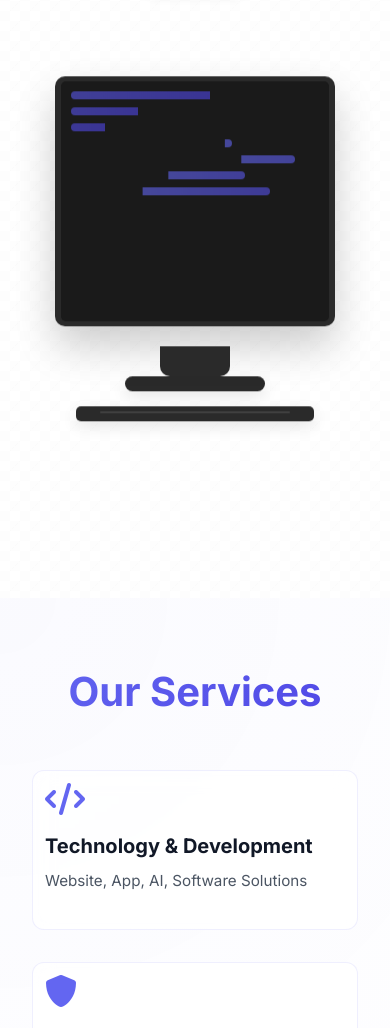
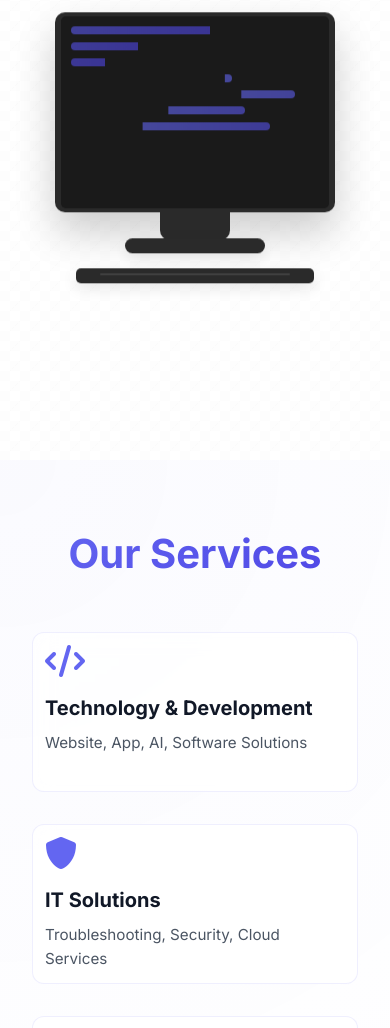
Before and after one commit to izhan0102/Queckir, a website: page public/index.html in a window 390 px wide. Shown: the part 809-1837 px from the top of the page. Drawn offline with Linux system fonts and the light colour scheme.

Commit message:
Fixed mobile menu functionality, computer monitor display, and removed underline from explore services button

```diff
--- a/public/css/style.css
+++ b/public/css/style.css
@@ -198,6 +198,9 @@ nav {
     position: relative;
     margin: 2rem auto;
     animation: float 6s ease-in-out infinite;
+    display: flex;
+    flex-direction: column;
+    align-items: center;
 }
 
 .computer-monitor {
@@ -212,6 +215,7 @@ nav {
     display: block !important;
     opacity: 1 !important;
     visibility: visible !important;
+    margin-bottom: 0;
 }
 
 .monitor-screen {
@@ -262,20 +266,23 @@ nav {
 /* Monitor Stand */
 .monitor-stand {
     width: 20%;
-    height: 15%;
+    height: 60px;
     background: #2a2a2a;
-    margin: 0 auto;
+    margin: -2px auto 0;
     border-radius: 0 0 10px 10px;
     position: relative;
+    z-index: 1;
 }
 
 .monitor-base {
     width: 40%;
     height: 20px;
     background: #2a2a2a;
-    margin: 0 auto;
+    margin: -2px auto 0;
     border-radius: 10px;
     box-shadow: 0 5px 15px rgba(0, 0, 0, 0.1);
+    position: relative;
+    z-index: 2;
 }
 
 /* Keyboard */
@@ -287,6 +294,7 @@ nav {
     border-radius: 5px;
     position: relative;
     box-shadow: 0 5px 15px rgba(0, 0, 0, 0.1);
+    z-index: 3;
 }
 
 .keyboard::before {
@@ -325,21 +333,24 @@ nav {
     .hero-image {
         max-width: 100%;
         height: auto;
+        margin: 1rem auto;
     }
 
     .computer-monitor {
         min-height: 250px;
-        margin-bottom: 20px;
+        margin-bottom: 0;
     }
 
     .monitor-stand {
         width: 25%;
-        height: 30px;
+        height: 40px;
+        margin-top: -2px;
     }
 
     .monitor-base {
         width: 50%;
         height: 15px;
+        margin-top: -2px;
     }
 
     .keyboard {
@@ -356,7 +367,11 @@ nav {
     }
 
     .computer-monitor {
-        padding-bottom: 80%;
+        min-height: 200px;
+    }
+
+    .monitor-stand {
+        height: 30px;
     }
 
     .qweek-logo {
@@ -370,7 +385,7 @@ nav {
 
 /* Hero Section */
 .hero {
-    padding: 6rem 2rem;
+    padding: 3rem 2rem 6rem;
     min-height: 100vh;
     display: flex;
     align-items: center;
@@ -446,6 +461,7 @@ nav {
     display: inline-flex;
     align-items: center;
     gap: 0.5rem;
+    text-decoration: none !important;
 }
 
 .hero .cta-button::after {
@@ -671,12 +687,13 @@ html {
     }
 
     .hero {
-        padding: 4rem 1rem;
+        padding: 2rem 1rem 4rem;
     }
 
     .hero-content {
         flex-direction: column;
         text-align: center;
+        gap: 2rem;
     }
 }
 
--- a/public/js/main.js
+++ b/public/js/main.js
@@ -8,13 +8,15 @@ document.addEventListener('DOMContentLoaded', () => {
 
 // Mobile menu functionality
 function initializeMobileMenu() {
-    const menuBtn = document.querySelector('.menu-btn');
+    const menuBtn = document.querySelector('.menu-toggle');
     const navLinks = document.querySelector('.nav-links');
 
-    menuBtn.addEventListener('click', () => {
-        navLinks.classList.toggle('active');
-        document.body.style.overflow = navLinks.classList.contains('active') ? 'hidden' : '';
-    });
+    if (menuBtn && navLinks) {
+        menuBtn.addEventListener('click', () => {
+            navLinks.classList.toggle('active');
+            document.body.style.overflow = navLinks.classList.contains('active') ? 'hidden' : '';
+        });
+    }
 }
 
 // Header scroll behavior
```
